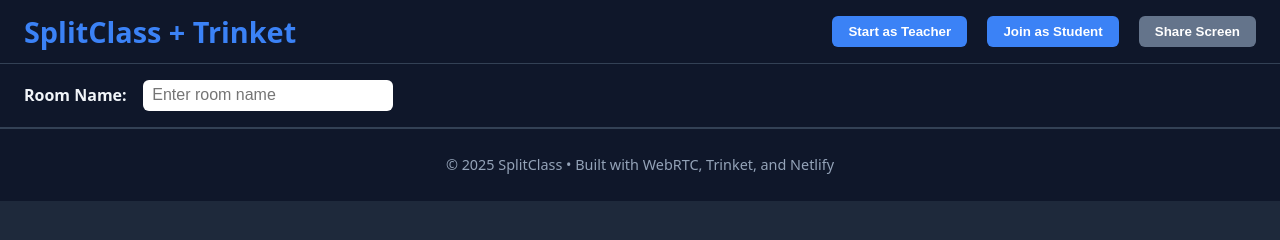
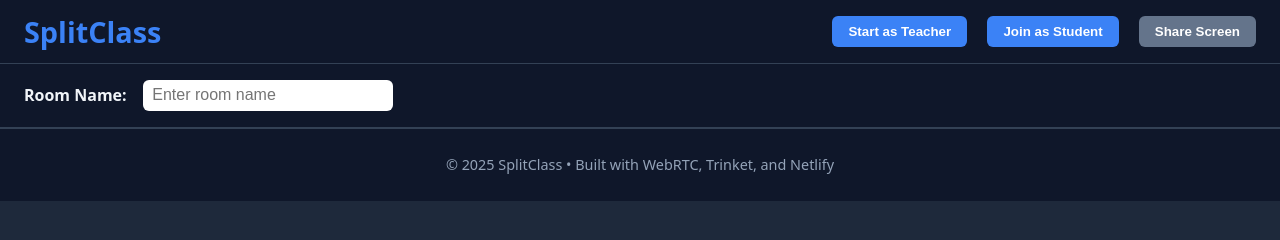
Before and after one commit to bjaspel63/splitClass, a website: page index.html in a window 1280 px wide. Drawn offline with Linux system fonts and the light colour scheme.

Commit message:
Update index.html

```diff
--- a/index.html
+++ b/index.html
@@ -3,14 +3,14 @@
 <head>
   <meta charset="UTF-8" />
   <meta name="viewport" content="width=device-width, initial-scale=1" />
-  <title>SplitClass + Trinket</title>
+  <title>SplitClass - Screen Share + Editor</title>
   <link rel="stylesheet" href="style.css" />
 </head>
 <body>
   <div id="app">
     <header>
       <div class="header-left">
-        <h1>SplitClass + Trinket</h1>
+        <h1>SplitClass</h1>
       </div>
       <div class="header-right">
         <button id="btnTeacher">Start as Teacher</button>
```
